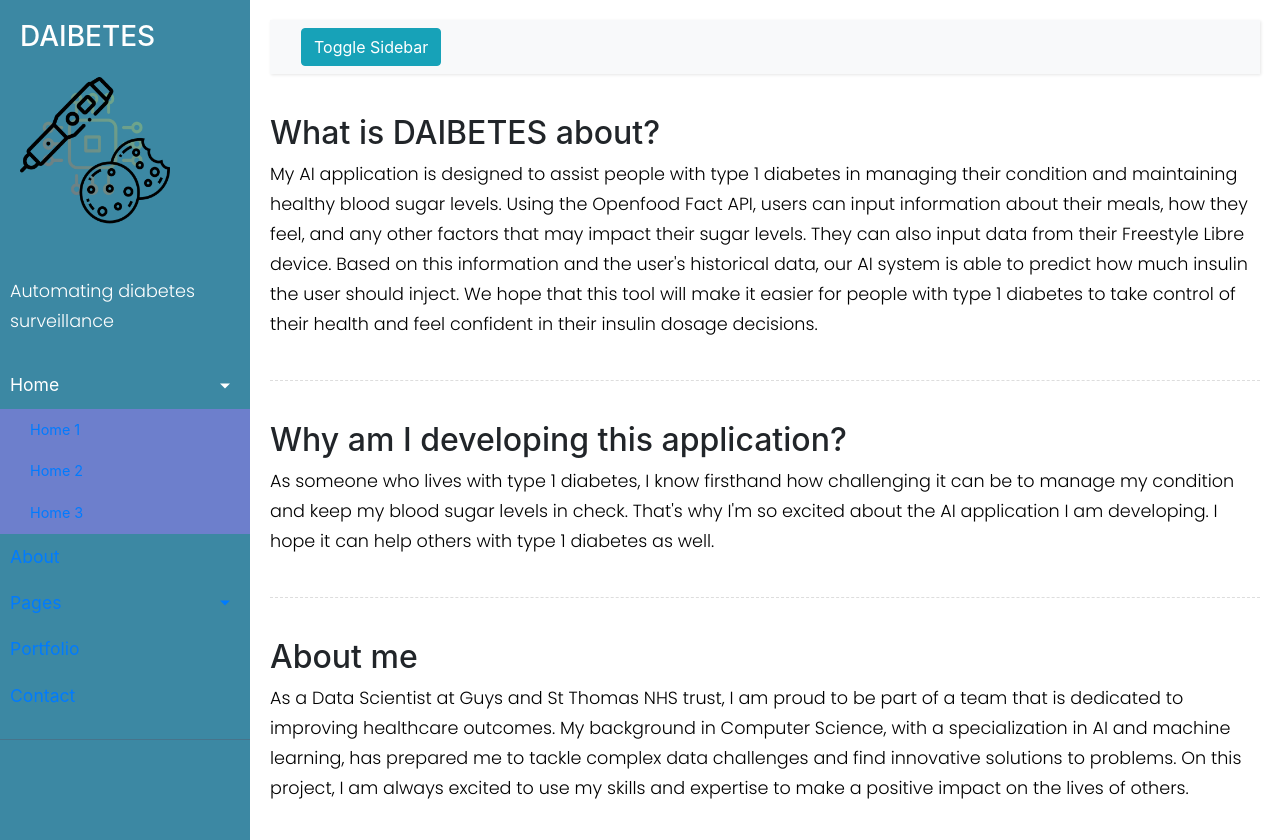
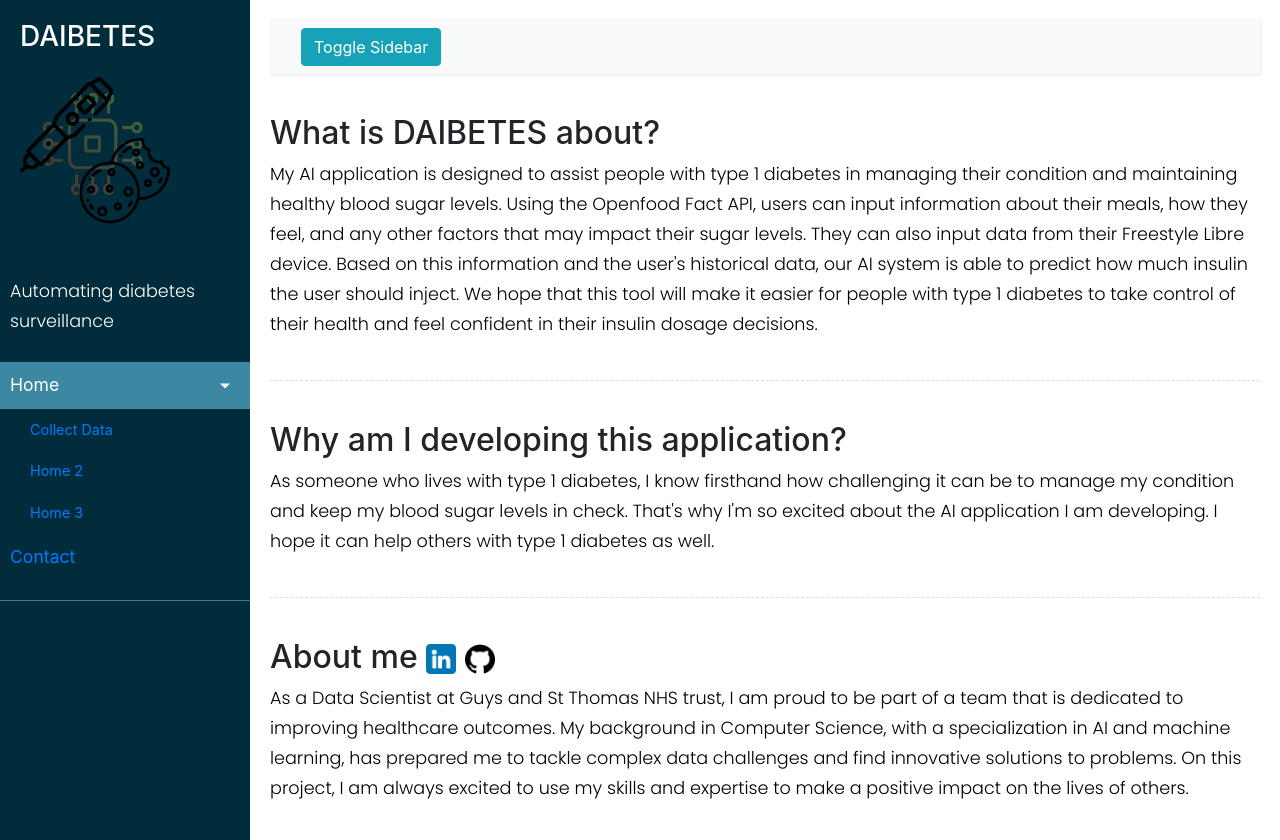
Before and after one commit to AgatheZ/DAIBETES, a Python web app: template templates/index.html in a window 1280 px wide, after a click on "Home". Run offline with Jinja, Linux system fonts and the light colour scheme; the template is opened without the code that fills it, so the values that code supplies are empty; some libraries are stand-ins or nearby versions.

Commit message:
update layout

```diff
--- a/static/styles.css
+++ b/static/styles.css
@@ -64,7 +64,7 @@ a:focus {
 #sidebar {
     min-width: 250px;
     max-width: 250px;
-    background: #3c88a3;
+    background: #002c3b;
     color: #fff;
     transition: all 0.3s;
 }
@@ -75,7 +75,7 @@ a:focus {
 
 #sidebar .sidebar-header {
     padding: 20px;
-    background: #3c88a3;
+    background: #002c3b;
 }
 
 #sidebar ul.components {
@@ -120,7 +120,7 @@ a[data-toggle="collapse"] {
 ul ul a {
     font-size: 0.9em !important;
     padding-left: 30px !important;
-    background: #6d7fcc;
+    background: #002c3b;
 }
 
 ul.CTAs {
--- a/templates/index.html
+++ b/templates/index.html
@@ -1,4 +1,5 @@
 {% extends "layout.html" %}
+
 {% block content %}
-    <script src='static/index.js'></script>
+
 {% endblock %}
--- a/templates/layout.html
+++ b/templates/layout.html
@@ -8,7 +8,7 @@
 
     <!-- Bootstrap CSS -->
     <link rel="stylesheet" href="https://stackpath.bootstrapcdn.com/bootstrap/4.3.1/css/bootstrap.min.css" integrity="sha384-ggOyR0iXCbMQv3Xipma34MD+dH/1fQ784/j6cY/iJTQUOhcWr7x9JvoRxT2MZw1T" crossorigin="anonymous">
-    <title>EndoMinerAI</title>
+    <title>DAIBETES</title>
 
     <script src = 'static/index.js'></script>
 
--- a/templates/nav.html
+++ b/templates/nav.html
@@ -1,19 +1,17 @@
-
 <div class="wrapper">
     <!-- Sidebar  -->
     <nav id="sidebar">
         <div class="sidebar-header">
             <h3>DAIBETES</h3>
-        <img class = "logo" src="static\daibetes_logo.png" alt="...">
-
+            <img class="logo" src="static\daibetes_logo.png" alt="...">
         </div>
         <ul class="list-unstyled components">
             <p>Automating diabetes surveillance</p>
             <li class="active">
-				<a href="#homeSubmenu" data-toggle="collapse" aria-expanded="false" class="dropdown-toggle">Home</a>
+                <a href="#homeSubmenu" id="home" data-toggle="collapse" aria-expanded="false" class="dropdown-toggle">Home</a>
                 <ul class="collapse list-unstyled" id="homeSubmenu">
                     <li>
-						<a href="#">Home 1</a>
+                        <a href="#" id="collectDataBtn">Collect Data</a>
                     </li>
                     <li>
                         <a href="#">Home 2</a>
@@ -23,70 +21,101 @@
                     </li>
                 </ul>
             </li>
-			<li>
-				<a href="#">About</a>
-			</li>
-			<li>
-				<a href="#pageSubmenu" data-toggle="collapse" aria-expanded="false" class="dropdown-toggle">Pages</a>
-				<ul class="collapse list-unstyled" id="pageSubmenu">
-					<li>
-						<a href="#">Page 1</a>
-					</li>
-					<li>
-						<a href="#">Page 2</a>
-					</li>
-					<li>
-						<a href="#">Page 3</a>
-					</li>
-				</ul>
-			</li>
-			<li>
-				<a href="#">Portfolio</a>
-			</li>
+
             <li>
                 <a href="#">Contact</a>
             </li>
         </ul>
-
-		<ul class="list-unstyled CTAs">
-
-		</ul>
+        <ul class="list-unstyled CTAs"></ul>
     </nav>
 
     <!-- Page Content  -->
     <div id="content">
-
         <nav class="navbar navbar-expand-lg navbar-light bg-light">
             <div class="container-fluid">
-
                 <button type="button" id="sidebarCollapse" class="btn btn-info">
                     <i class="fas fa-align-left"></i>
                     <span>Toggle Sidebar</span>
                 </button>
-				<button class="btn btn-dark d-inline-block d-lg-none ml-auto" type="button" data-toggle="collapse" data-target="#navbarSupportedContent" aria-controls="navbarSupportedContent" aria-expanded="false" aria-label="Toggle navigation">
+                <button class="btn btn-dark d-inline-block d-lg-none ml-auto" type="button" data-toggle="collapse"
+                    data-target="#navbarSupportedContent" aria-controls="navbarSupportedContent"
+                    aria-expanded="false" aria-label="Toggle navigation">
                     <i class="fas fa-align-justify"></i>
                 </button>
-
                 <div class="collapse navbar-collapse" id="navbarSupportedContent">
-					<ul class="nav navbar-nav ml-auto">
-					</ul>
+                    <ul class="nav navbar-nav ml-auto"></ul>
                 </div>
             </div>
         </nav>
-
+        <div id="page-content">
             <h2>What is DAIBETES about?</h2>
-		<p>My AI application is designed to assist people with type 1 diabetes in managing their condition and maintaining healthy blood sugar levels. Using the Openfood Fact API, users can input information about their meals, how they feel, and any other factors that may impact their sugar levels. They can also input data from their Freestyle Libre device. Based on this information and the user's historical data, our AI system is able to predict how much insulin the user should inject. We hope that this tool will make it easier for people with type 1 diabetes to take control of their health and feel confident in their insulin dosage decisions.</p>
+            <p>My AI application is designed to assist people with type 1 diabetes in managing their condition and
+                maintaining healthy blood sugar levels. Using the Openfood Fact API, users can input information about
+                their meals, how they feel, and any other factors that may impact their sugar levels. They can also
+                input data from their Freestyle Libre device. Based on this information and the user's historical data,
+                our AI system is able to predict how much insulin the user should inject. We hope that this tool will
+                make it easier for people with type 1 diabetes to take control of their health and feel confident in
+                their insulin dosage decisions.</p>
 
             <div class="line"></div>
 
             <h2>Why am I developing this application?</h2>
-		<p>As someone who lives with type 1 diabetes, I know firsthand how challenging it can be to manage my condition and keep my blood sugar levels in check. That's why I'm so excited about the AI application I am developing. I hope it can help others with type 1 diabetes as well.</p>
-
+            <p>As someone who lives with type 1 diabetes, I know firsthand how challenging it can be to manage my
+                condition and keep my blood sugar levels in check. That's why I'm so excited about the AI application I
+                am developing. I hope it can help others with type 1 diabetes as well.</p>
 
             <div class="line"></div>
 
-		<h2>About me</h2>
-		<p>As a Data Scientist at Guys and St Thomas NHS trust, I am proud to be part of a team that is dedicated to improving healthcare outcomes. My background in Computer Science, with a specialization in AI and machine learning, has prepared me to tackle complex data challenges and find innovative solutions to problems. On this project, I am always excited to use my skills and expertise to make a positive impact on the lives of others. </p>
+            <h2>About me <a href="https://www.linkedin.com/in/agathe-zecevic-7034b91b0/" target="_blank"><img
+                        src="static\linkedin.png" alt="LinkedIn" width="30" height="30" /></a> <a
+                    href="https://github.com/AgatheZ" target="_blank"><img src="static\github.png" alt="GitHub"
+                        width="30" height="30" /></a></h2>
+            <p>As a Data Scientist at Guys and St Thomas NHS trust, I am proud to be part of a team that is dedicated to
+                improving healthcare outcomes. My background in Computer Science, with a specialization in AI and
+                machine learning, has prepared me to tackle complex data challenges and find innovative solutions to
+                problems. On this project, I am always excited to use my skills and expertise to make a positive impact
+                on the lives of others. </p>
+        </div>
 
+        <div id="form-content" style="display: none;">
+            <!-- Your form HTML goes here -->
+            <h2>Collect Data Form</h2>
+			<form method="POST" action="/">
+				<div class="form-group">
+					<label for="food_name">Food Name:</label>
+					<input type="text" class="form-control" id="food_name" name="food_name">
+				</div>
+				<div class="form-group">
+					<label for="portion_size">Portion Size:</label>
+					<input type="text" class="form-control" id="portion_size" name="portion_size">
+				</div>
+				<div class="form-group">
+					<label for="timestamp">Timestamp:</label>
+					<input type="datetime-local" class="form-control" id="timestamp" name="timestamp">
+				</div>
+				<button type="submit" class="btn btn-primary">Submit</button>
+			</form>
         </div>
     </div>
+</div>
+
+<script src="https://code.jquery.com/jquery-3.6.0.min.js"></script>
+<script>
+    $(document).ready(function () {
+        // Handle "Collect Data" button click event
+        $('#collectDataBtn').click(function (e) {
+            e.preventDefault();
+            // Hide the page content and show the form content
+            $('#page-content').hide();
+            $('#form-content').show();
+        });
+
+        // Handle "Home" button click event
+        $('#home').click(function (e) {
+            e.preventDefault();
+            // Show the page content and hide the form content
+            $('#page-content').show();
+            $('#form-content').hide();
+        });
+    });
+</script>
```
Also changed, not shown: config.py (added, +18 -0 lines), main.py (+32 -7 lines), static/github.png (added), static/linkedin.png (added). Lines whose indentation alone changed are shown as unchanged.
